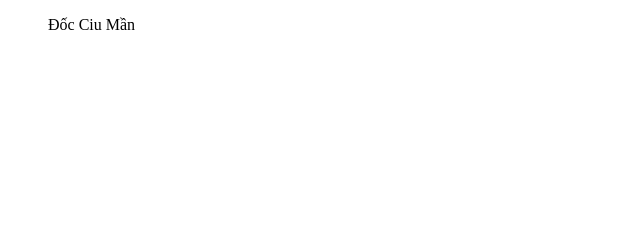
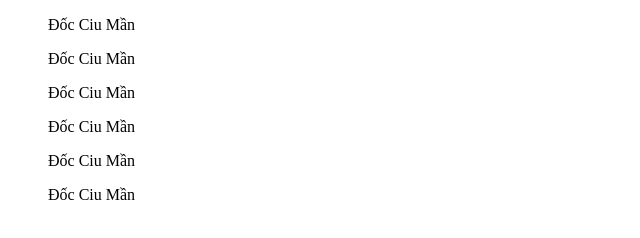
Before and after one commit to HuyHuyFE/DemoGit, a plain HTML site: page FileMoi.html in a window 1280 px wide. Shown: the whole page, without its empty margins (0-640 px from the left). Drawn offline with Linux system fonts and the light colour scheme.

Commit message:
Update FileMoi.html

```diff
--- a/FileMoi.html
+++ b/FileMoi.html
@@ -10,6 +10,11 @@
 
 <body>
     <ul>Đốc Ciu Mần</ul>
+     <ul>Đốc Ciu Mần</ul>
+     <ul>Đốc Ciu Mần</ul>
+     <ul>Đốc Ciu Mần</ul>
+     <ul>Đốc Ciu Mần</ul>
+     <ul>Đốc Ciu Mần</ul>
 </body>
 
 </html>
```
